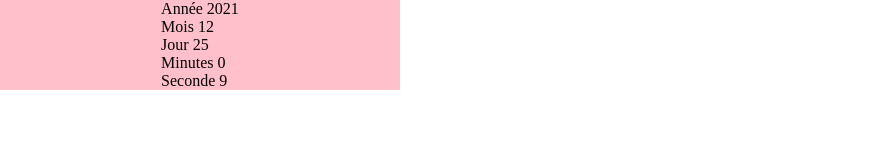
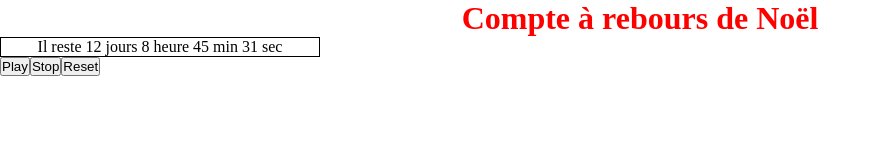
Before and after one commit to Angelique59212/compte_a_rebours, a plain HTML site: page index.html in a window 1280 px wide. Shown: the whole page, without its empty margins (0-881 px from the left). Drawn offline with Linux system fonts and the light colour scheme.

Commit message:
add page objet transform objet

```diff
--- a/index.html
+++ b/index.html
@@ -8,10 +8,10 @@
     <link rel="stylesheet" href="css/style.css">
 
 
+
 </head>
 <body>
-
-    <script src="js/Decompte.js"></script>
+    <script src="js/Account.js"></script>
     <script src="js/app.js"></script>
 </body>
 </html>
--- /dev/null
+++ b/js/Account.js
@@ -0,0 +1,38 @@
+let Account = function (date, buttonStop) {
+    this.date = date;
+    this.buttonStop = buttonStop;
+    this.days = 0;
+    this.hours = 0;
+    this.minutes = 0;
+    this.seconds = 0;
+    this.timeout = 0;
+    this.account = 0;
+
+    this.getAccount = function () {
+        this.account = this.date - new Date().getTime();
+        this.days = Math.floor(this.account / 60 / 60 / 24 / 1000);
+        this.hours = Math.floor((this.account - (this.days * 60 * 60 * 24 * 1000)) / 60 / 60 / 1000);
+        this.minutes = Math.floor((this.account - (this.days * 60 * 60 * 24 * 1000) - (this.hours * 60 * 60 * 1000))
+            / 1000 / 60);
+        this.seconds = Math.floor((this.account - (this.days * 60 * 60 * 24 * 1000) - (this.hours * 60 * 60 * 1000) -
+                (this.minutes * 60 * 1000))
+            / 1000);
+    }
+
+    this.dateInterval = function () {
+        this.buttonStop.addEventListener("click", ()=> {
+            clearInterval(this.timeout);
+        });
+        this.timeout = setInterval(() => {
+            this.getAccount();
+            div.innerHTML = "Il reste " + this.days + " jours " + this.hours + " heure " + this.minutes + " min " +
+                this.seconds + " sec";
+            this.dateInterval();
+        }, 1000);
+
+    }
+
+    this.play = function () {
+
+    }
+}
--- a/js/Decompte.js
+++ /dev/null
@@ -1,106 +0,0 @@
-class Decompte {
-    /**
-     * create objet date christmas
-     * @param year
-     * @param month
-     * @param day
-     * @param hours
-     * @param minutes
-     * @param seconds
-     * @param div
-     */
-    constructor(year, month, day, hours, minutes,seconds, div) {
-        this.year = year;
-        this.month = month;
-        this.day = day;
-        this.hours = hours;
-        this.minutes = minutes;
-        this.seconds = seconds;
-        this.div = div;
-        this.run = true;
-    }
-
-    /**
-     * year
-     */
-    getFullYear() {
-        this.div.innerHTML = "Année " + this.year + "<br>";
-    };
-
-    /**
-     * month
-     */
-    getMonth() {
-        this.div.innerHTML += " Mois " +  this.month + "<br>";
-    };
-
-    /**
-     * day
-     */
-    getDay() {
-        this.div.innerHTML += "Jour " +  this.day + "<br>";
-    };
-
-    /**
-     *minutes
-     */
-    getMinutes() {
-        this.div.innerHTML += "Minutes " +  this.minutes + "<br>";
-    };
-
-    /**
-     *seconds
-     */
-    getSeconds() {
-        this.div.innerHTML += " Seconde " + this.seconds + "<br>";
-    };
-
-    /**
-     * written date
-     */
-    written() {
-        this.getFullYear();
-        this.getMonth();
-        this.getDay();
-        this.getMinutes();
-        this.getSeconds();
-    };
-
-    /**
-     *timeout
-     */
-    timeoutRecursif() {
-        let run = setTimeout(() => {
-           this.calculateTime();
-           this.written();
-           this.timeoutRecursif();
-
-        }, 100)
-    };
-
-    /**
-     * decompte
-     */
-    calculateTime() {
-        this.seconds -= 1;
-        if (this.seconds === -1) {
-            this.seconds = 59;
-            this.minutes --;
-            if (this.minutes === -1) {
-                this.minutes = 59;
-                this.hours--;
-                if(this.hours === -1) {
-                    this.hours = 24;
-                    this.day--;
-                    if (this.day === -1) {
-                        this.day = 30;
-                        this.year--;
-                        if (this.year === -1) {
-                            this.year = 0;
-                        }
-                    }
-                }
-            }
-        }
-    };
-}
--- a/js/app.js
+++ b/js/app.js
@@ -1,15 +1,34 @@
-const divDay = document.createElement("div");
-const d = new Date();
+const title = document.createElement("h1");
+const div = document.createElement("div");
+const buttonPlay = document.createElement("button");
+const buttonStop = document.createElement("button");
+const reset = document.createElement("button");
 
-const decompte= new Decompte(2021,12,25,24,0,59, divDay);
+document.body.appendChild(title);
+document.body.appendChild(div);
+document.body.appendChild(buttonPlay);
+document.body.appendChild(buttonStop);
+document.body.appendChild(reset);
 
-document.body.appendChild(divDay);
+const christmas = new Date(2021,11,24,24,0,0,0).getTime();
 
+buttonPlay.innerHTML= "Play";
+buttonStop.innerHTML = "Stop";
+reset.innerHTML = "Reset";
+title.innerHTML = " Compte à rebours de Noël";
 
-divDay.style.backgroundColor = "pink";
-divDay.style.width = "25rem";
-divDay.style.display = "flex";
-divDay.style.justifyContent = "center";
-divDay.style.alignItems = "center";
+title.style.color = "red";
+title.style.textAlign = "center";
 
-decompte.timeoutRecursif();
+div.style.border = "1px solid black";
+div.style.width = "20rem";
+div.style.display = "flex";
+div.style.justifyContent = "center";
+
+let dateChristmas = new Account(christmas, buttonStop);
+dateChristmas.getAccount();
+dateChristmas.dateInterval();
+
+buttonPlay.addEventListener("click", ()=> {
+    dateChristmas.play();
+})
```
